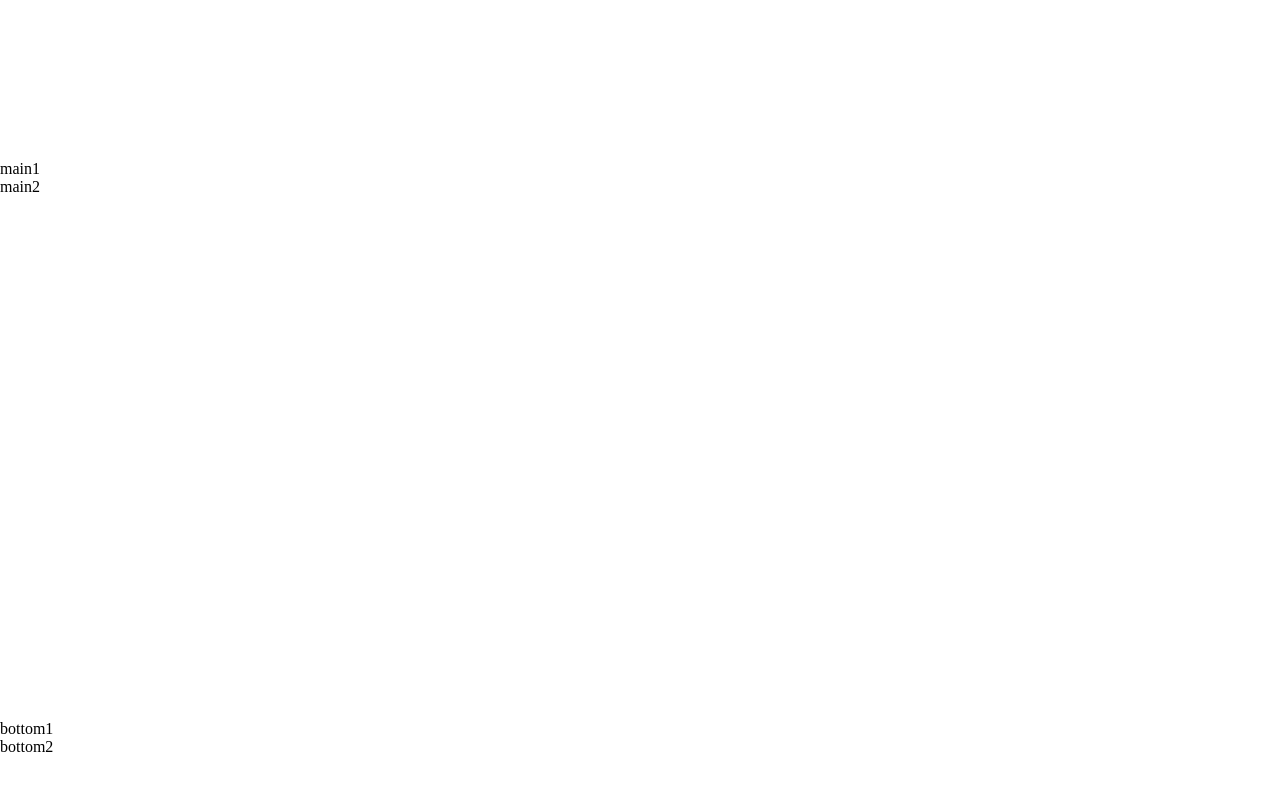
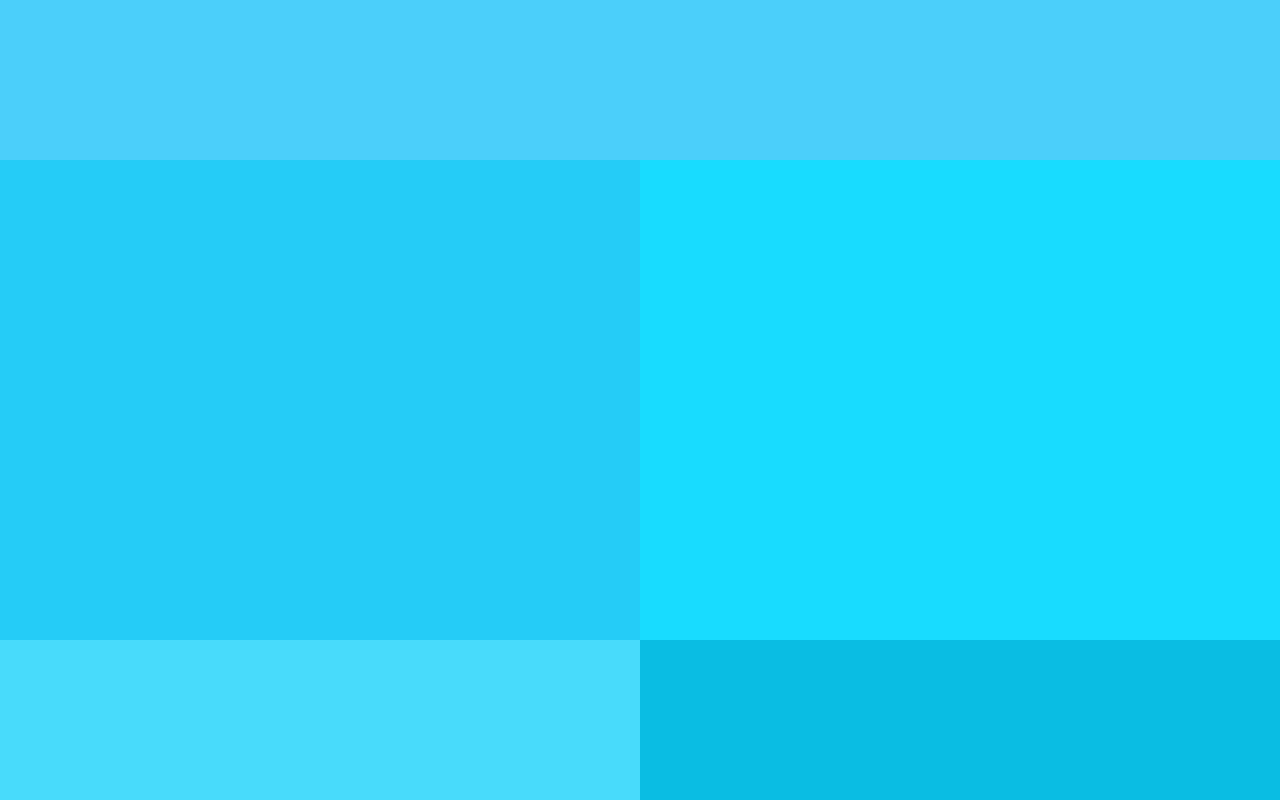
Before and after one commit to costar011/React-Webpack-Environment, a React app: page / in a window 1280 px wide. Shown: the top 800 px of the page. Built offline with nearby package versions, Linux system fonts and the light colour scheme.

Commit message:
react div end

```diff
--- a/src/App.js
+++ b/src/App.js
@@ -16,13 +16,13 @@ class App extends React.Component {
         </div>
 
         <div className="App__main">
-          <div className="App__main__col2-1">main1</div>
-          <div className="App__main__col2-2">main2</div>
+          <div className="App__main__col2-1"></div>
+          <div className="App__main__col2-2"></div>
         </div>
 
         <div className="App__bottom">
-          <div className="App__bottom__col3-1">bottom1</div>
-          <div className="App__bottom__col3-2">bottom2</div>
+          <div className="App__bottom__col3-1"></div>
+          <div className="App__bottom__col3-2"></div>
         </div>
       </div>
     );
--- a/src/styles/app.css
+++ b/src/styles/app.css
@@ -7,14 +7,44 @@ body {
 .App .App__top {
   width: 100%;
   height: 20vh;
+
+  background-color: #4bcffa;
 }
 
 .App .App__main {
-  width: 100%;
-  height: 70vh;
+  display: flex;
+  flex-direction: row;
+}
+
+.App .App__main .App__main__col2-1 {
+  width: 720px;
+  height: 60vh;
+
+  background-color: #25ccf7;
+}
+
+.App .App__main__col2-2 {
+  width: 720px;
+  height: 60vh;
+
+  background-color: #18dcff;
 }
 
 .App .App__bottom {
-  width: 100%;
-  height: 30vh;
+  display: flex;
+  flex-direction: row;
 }
+
+.App .App__bottom__col3-1 {
+  width: 720px;
+  height: 40vh;
+
+  background-color: #48dbfb;
+}
+
+.App .App__bottom__col3-2 {
+  width: 720px;
+  height: 40vh;
+
+  background-color: #0abde3;
+}
```
